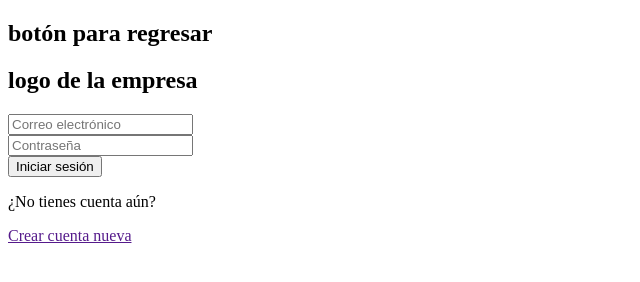
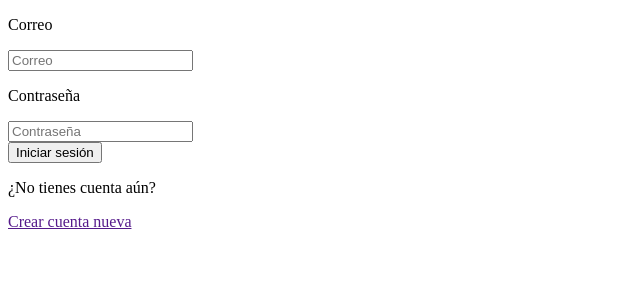
Before and after one commit to FranklinZ12/CiaoPizza, a website: page login.html in a window 1280 px wide. Shown: the whole page, without its empty margins (0-640 px from the left). Drawn offline with Linux system fonts and the light colour scheme.

Commit message:
imagen temporal de equipo, login sin template y agregado de imagen de equipo

```diff
--- a/login.html
+++ b/login.html
@@ -7,14 +7,30 @@
 </head>
 
 <body>
-    <h2>botón para regresar</h2>
-    <h2>logo de la empresa</h2>
-    <input type="email" placeholder="Correo electrónico" name=""> <br />
-    <input type="password" placeholder="Contraseña" name=""> <br />
-    <button name="button">Iniciar sesión</button>
-    <p>¿No tienes cuenta aún?</p>
-    <a href="">Crear cuenta nueva</a>
-
+    <div>
+        <div>
+            <a>
+                <i></i>
+            </a>
+        </div>
+        <form>
+            <div>
+                <p>Correo</p>
+                <input id="email" placeholder="Correo" />
+            </div>
+            <div>
+                <p>Contraseña</p>
+                <input id="password" placeholder="Contraseña" type="password" />
+            </div>
+            <div>
+                <button class="btn block">Iniciar sesión</button>
+            </div>
+        </form>
+        <div>
+            <p>¿No tienes cuenta aún?</p>
+            <a href="">Crear cuenta nueva</a>
+        </div>
+    </div>
 
 </body>
 
```
Also changed, not shown: team.html (+2 -2 lines), image/gente.png (added).
